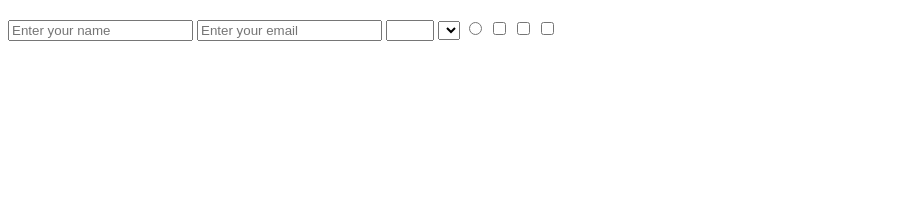
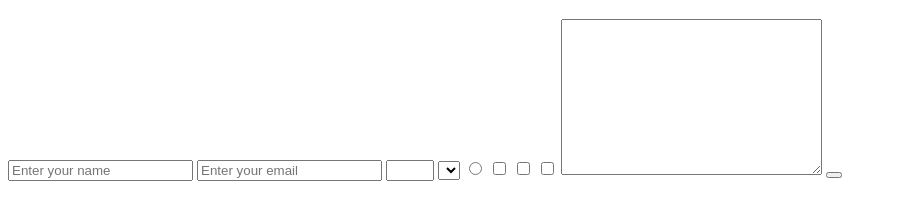
Before and after one commit to rashidmvk/microverse, a plain HTML site: page index.html in a window 1280 px wide. Shown: the part 61-280 px from the top of the page, without its empty margins (0-897 px from the left). Drawn offline with Linux system fonts and the light colour scheme.

Commit message:
feature 15 & 16

```diff
--- a/index.html
+++ b/index.html
@@ -28,7 +28,10 @@
             <input type="checkbox" value="B">
             <input type="checkbox" value="C">
 
+            <textarea name="" id="" cols="30" rows="10">
 
+            </textarea>
+            <button type="submit"></button>
 
 
         </form>
```
